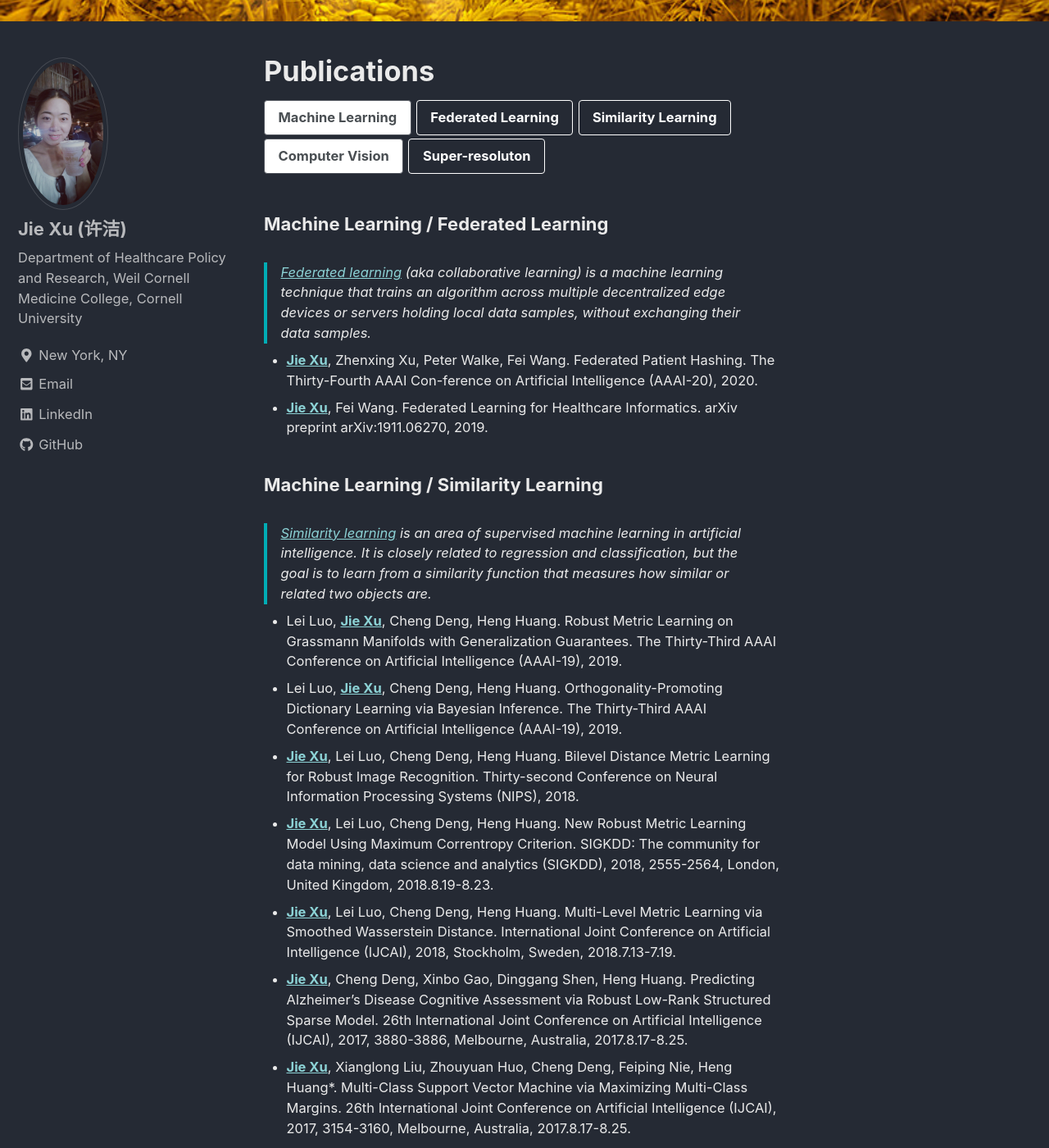
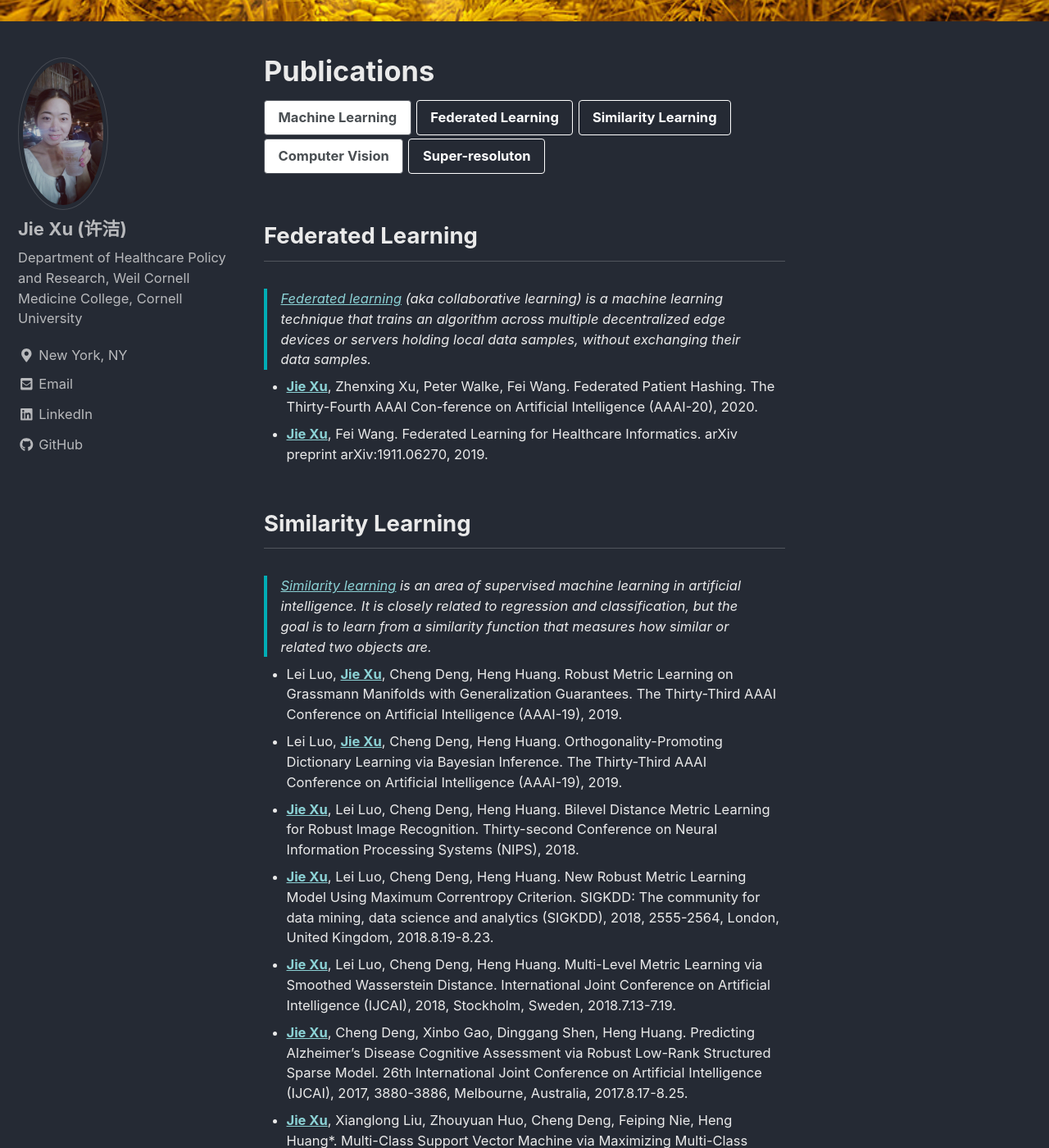
Before and after one commit to jxu1015/jxu1015.github.io, a Jekyll site: the page built from _pages/publications.md, in a window 1280 px wide and 1400 px high, scrolled down 474 px. Shown: the whole window at 82% size. Built offline with Jekyll 4.4.1, drawn with Linux system fonts in a browser that asks for light colours; nearby versions of some CDN libraries; some of the changed text lies outside the part shown.

Commit message:
Update publications.md

```diff
--- a/_pages/publications.md
+++ b/_pages/publications.md
@@ -11,7 +11,7 @@ header:
 [Computer Vision](#link){: .btn .btn--inverse}
 [Super-resoluton](#link){: .btn .btn--light-outline}
 
-### Machine Learning / Federated Learning
+## Federated Learning
 
 > [Federated learning](https://en.wikipedia.org/wiki/Federated_learning) (aka collaborative learning) is a machine learning technique that trains an algorithm across multiple decentralized edge devices or servers holding local data samples, without exchanging their data samples.
 {: .small}
@@ -20,7 +20,7 @@ header:
 * [**Jie Xu**](https://scholar.google.com/citations?user=kFSu-dgAAAAJ&hl=en), Fei Wang. Federated Learning for Healthcare Informatics. arXiv preprint arXiv:1911.06270, 2019.
 {: .small}
 
-### Machine Learning / Similarity Learning
+## Similarity Learning
 
 > [Similarity learning](https://en.wikipedia.org/wiki/Similarity_learning) is an area of supervised machine learning in artificial intelligence. It is closely related to regression and classification, but the goal is to learn from a similarity function that measures how similar or related two objects are.
 {: .small}
```
Also changed, not shown: other parts of _pages/publications.md (+1 -1 lines).
